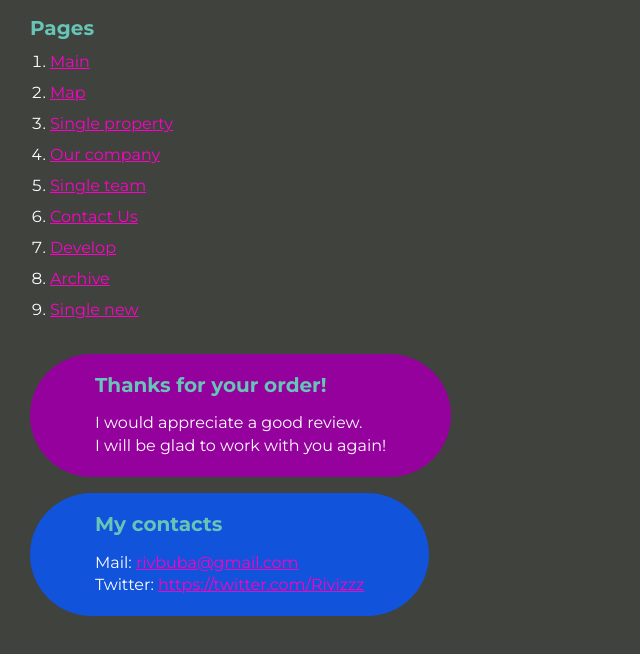
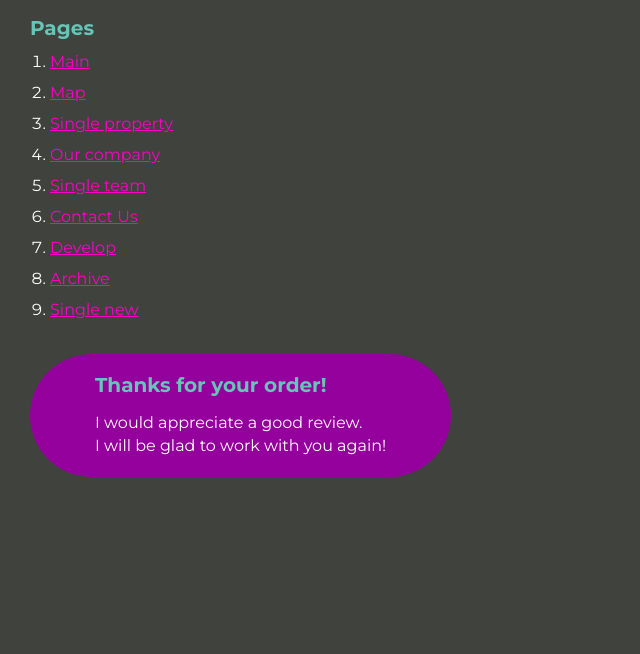
Before and after one commit to Rivizzz/flicore, a plain HTML site: page index.html in a window 1280 px wide. Shown: the part 96-750 px from the top of the page, without its empty margins (0-640 px from the left). Drawn offline with Linux system fonts and the light colour scheme.

Commit message:
Update index.html

```diff
--- a/index.html
+++ b/index.html
@@ -29,11 +29,7 @@
 			<p>I would appreciate a good review.</p>
 			<p>I will be glad to work with you again!</p>
 		</div>
-		<div class="rootpage__contacts">
-			<h2>My contacts</h2>
-			<p>Mail: <a href="mailto:rivbuba@gmail.com">rivbuba@gmail.com</a></p>
-			<p>Twitter: <a href="https://twitter.com/RivWeb">https://twitter.com/Rivizzz</a></p>
-		</div>
+
 	</div>
 </body>
 <style>
```
